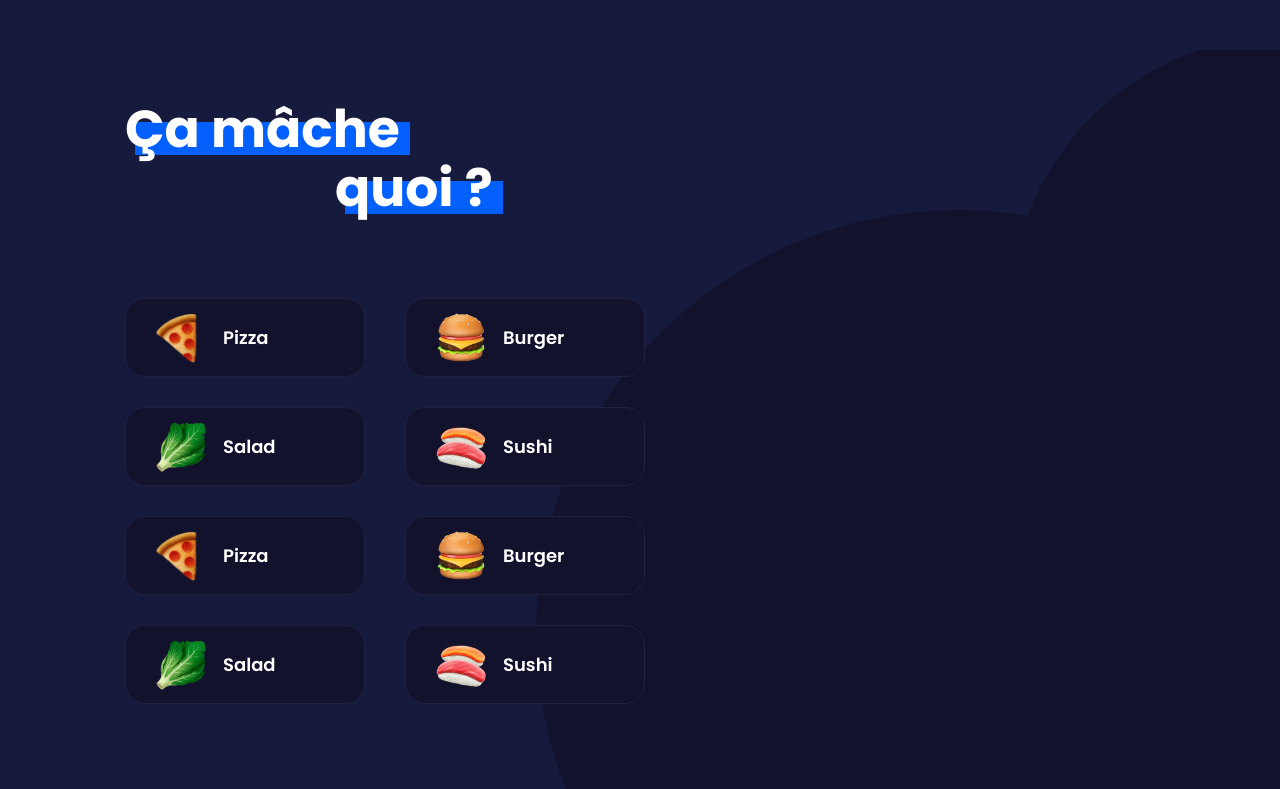
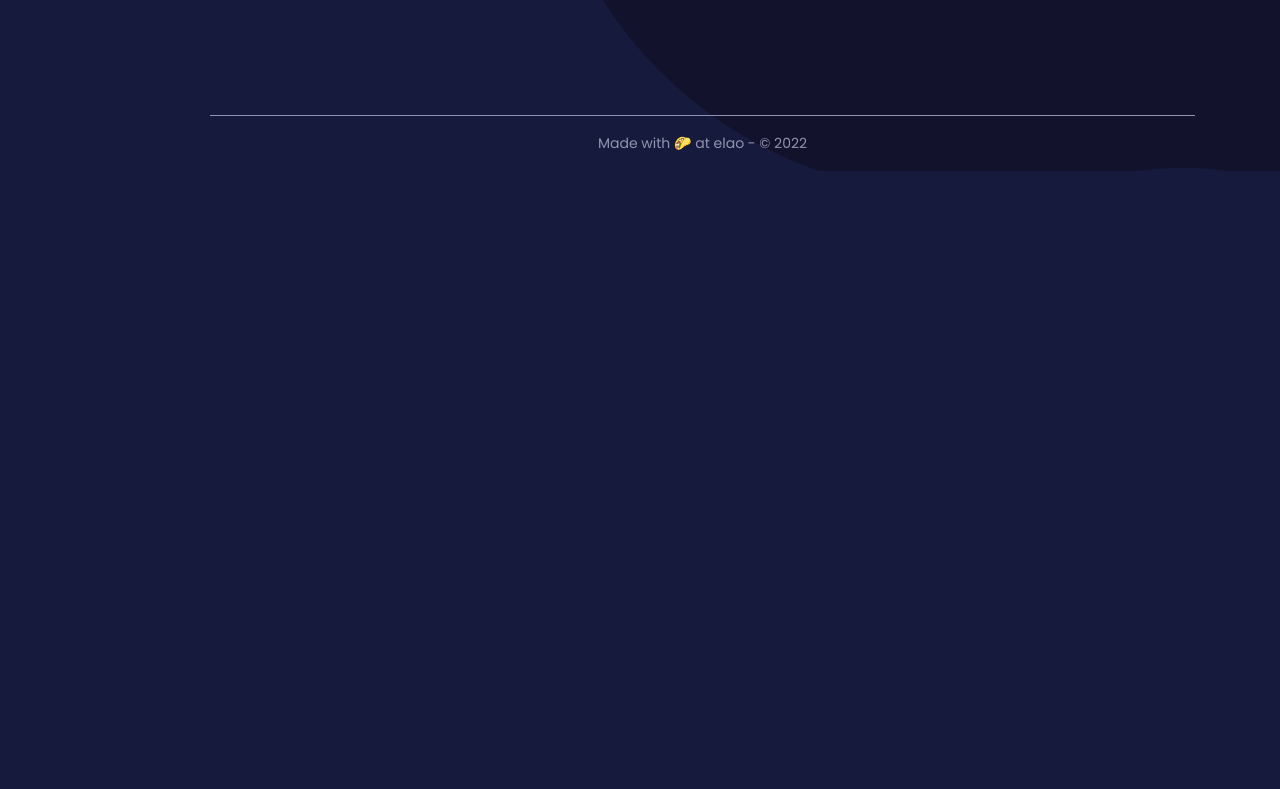
Before and after one commit to Elao/ca-mache-quoi, a React (Create React App) app: page /results in a window 1280 px wide. Shown: the top 789 px of the page. Built offline with nearby package versions, Linux system fonts and the light colour scheme.

Commit message:
adding react router & setting up results page

```diff
--- a/package.json
+++ b/package.json
@@ -8,6 +8,7 @@
     "@testing-library/user-event": "^13.5.0",
     "react": "^17.0.2",
     "react-dom": "^17.0.2",
+    "react-router-dom": "^6.3.0",
     "react-scripts": "5.0.0",
     "sass": "^1.49.9",
     "web-vitals": "^2.1.4"
--- a/src/App.js
+++ b/src/App.js
@@ -1,3 +1,4 @@
+import { Routes, Route } from 'react-router-dom';
 import './assets/styles/app.scss';
 
 import Categories from './data/categories.json';
@@ -10,16 +11,10 @@
 function App() {
   return (
     <div className="container">
-      <Form />
-      {
-        /* Categories.map( category => {
-          return(
-            <div className="box" key={ category.id }>
-              { category.name }
-            </div>
-          )
-        }) */
-      }
+      <Routes>
+        <Route path="/" element={<Form />}/>
+        <Route path="/results" />
+      </Routes>
       <Footer />
     </div>
   );
--- a/src/index.js
+++ b/src/index.js
@@ -1,12 +1,15 @@
 import React from 'react';
 import ReactDOM from 'react-dom';
+import { BrowserRouter } from 'react-router-dom';
 import './index.css';
 import App from './App';
 import reportWebVitals from './reportWebVitals';
 
 ReactDOM.render(
   <React.StrictMode>
-    <App />
+    <BrowserRouter>
+      <App />
+    </BrowserRouter>
   </React.StrictMode>,
   document.getElementById('root')
 );
```
Also changed, not shown: 1 other file (tests, documents, lock files or other folders).
